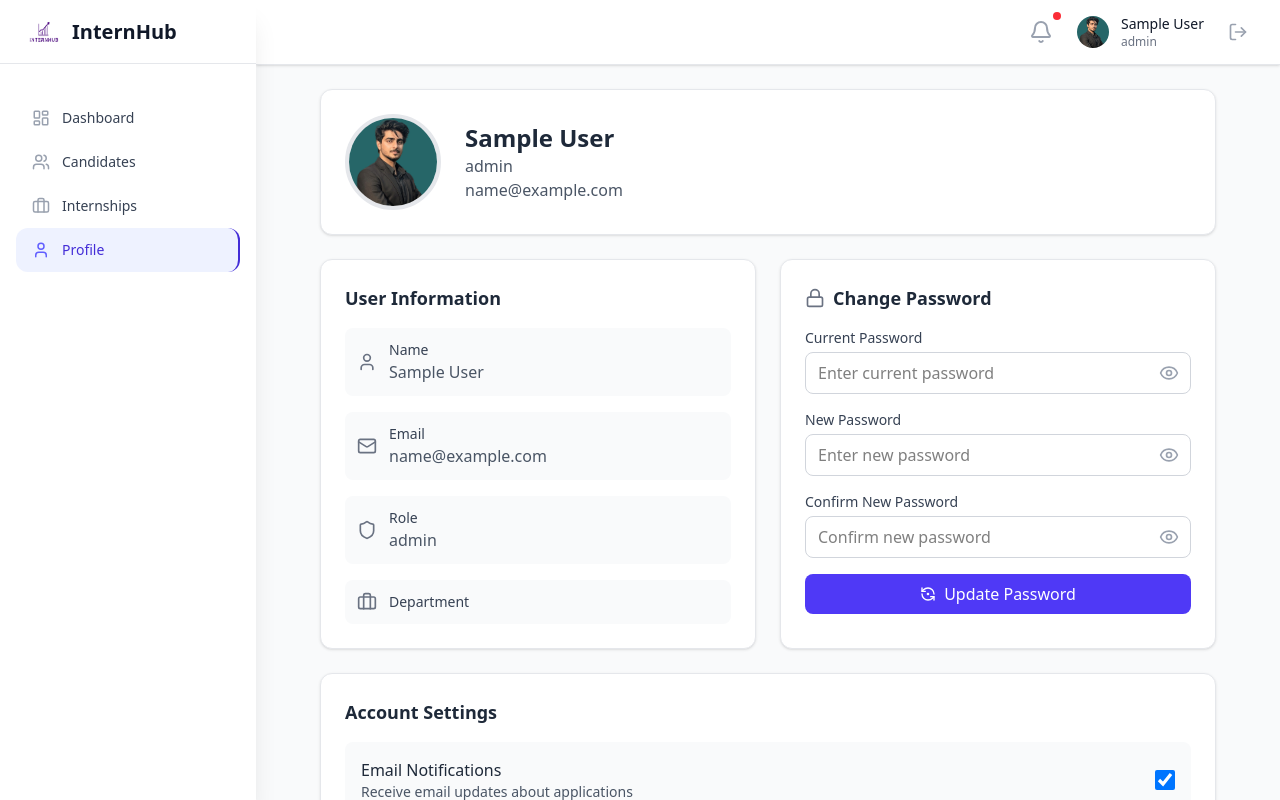
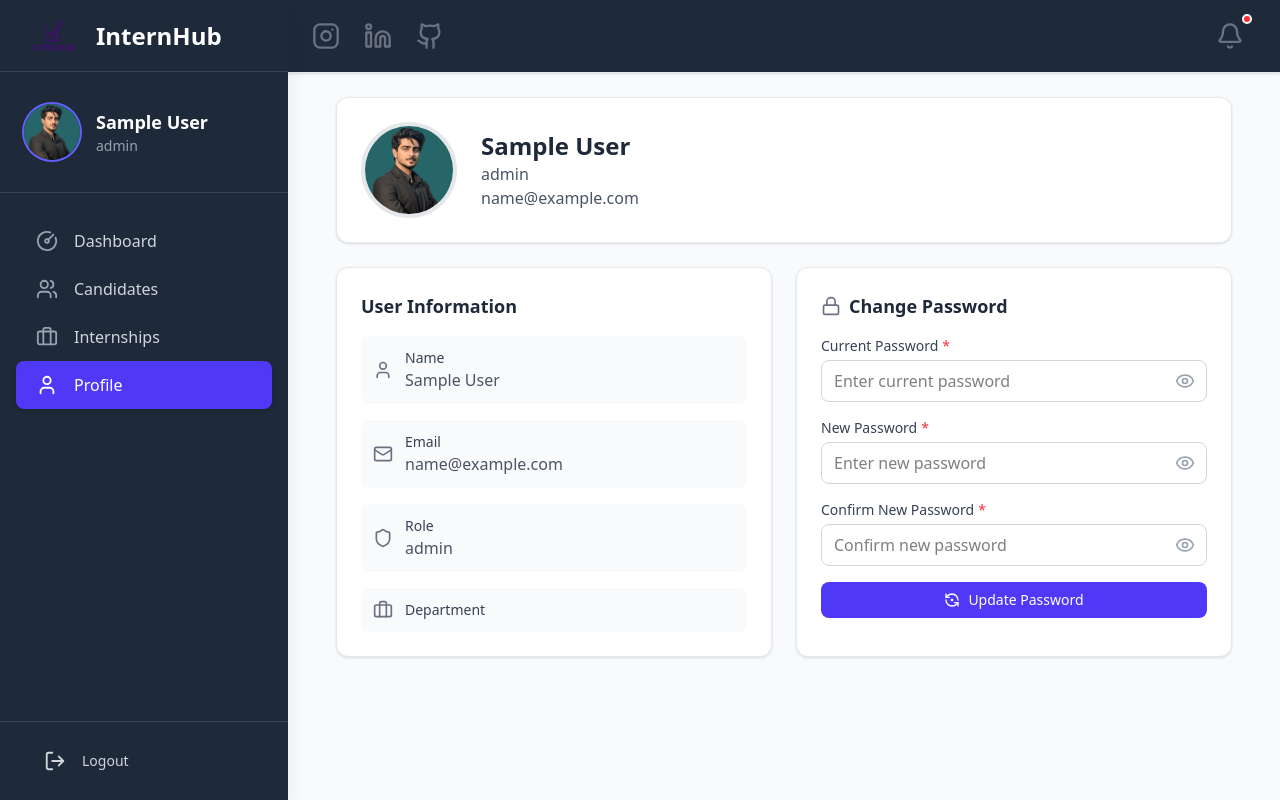
Before and after one commit to saadshakeel04/InternHub-Dashboard, a React (Vite) app: page /profile in a window 1280 px wide. Built offline with nearby package versions, Linux system fonts and the light colour scheme; sample sign-in values are in the browser's storage.

Commit message:
Updated Sidebar and Topbar

```diff
--- a/src/components/Button.jsx
+++ b/src/components/Button.jsx
@@ -13,9 +13,7 @@ const Button = ({
 
   const variants = {
     primary: 'bg-indigo-600 text-white hover:bg-indigo-700 focus:ring-indigo-500',
-    secondary: 'bg-gray-200 text-gray-800 hover:bg-gray-300 focus:ring-gray-500',
-    danger: 'bg-red-600 text-white hover:bg-red-700 focus:ring-red-500',
-    dark: 'bg-indigo-700 text-white hover:bg-indigo-800 focus:ring-indigo-700'
+    sidebar: 'text-gray-300 hover:text-red-400 hover:bg-gray-700 transition-colors duration-200',
   };
 
   const sizes = {
@@ -26,14 +24,14 @@ const Button = ({
 
   const combinedClassName = `${baseStyles} ${variants[variant]} ${sizes[size]} ${
     disabled ? 'opacity-50 cursor-not-allowed' : ''
-  } ${className || ''}`.trim(); // .trim() to remove any extra spaces
+  } ${className || ''}`.trim();
 
   return (
     <button
       type={type}
       onClick={onClick}
       disabled={disabled}
-      className={combinedClassName} // Use the combined string
+      className={combinedClassName}
     >
       {children}
     </button>
--- a/src/components/FormInput.jsx
+++ b/src/components/FormInput.jsx
@@ -7,25 +7,61 @@ const FormInput = ({
   onChange,
   error,
   required = false,
-  placeholder
+  placeholder,
+  rightElement,
+  name,
+  rows
 }) => {
+
+  const inputClasses = `w-full px-3 py-2 border rounded-lg focus:outline-none focus:ring-2 focus:ring-indigo-500 focus:border-transparent transition-colors ${
+    rightElement ? 'pr-10' : '' // Add right padding if rightElement exists
+  } ${
+    error ? "border-red-500" : "border-gray-300"
+  }`;
+
+  const renderInput = () => {
+    if (type === "textarea") {
+      return (
+        <textarea
+          name={name}
+          value={value}
+          onChange={onChange}
+          placeholder={placeholder}
+          rows={rows || 3} // Default rows to 3 if not provided
+          className={inputClasses}
+        />
+      );
+    }
+    return (
+      <input
+        type={type}
+        name={name}
+        value={value}
+        onChange={onChange}
+        placeholder={placeholder}
+        className={inputClasses}
+      />
+    );
+  };
+
   return (
-    //styling the form
+    // Styling the form input container
     <div className="mb-4">
       <label className="block text-sm font-medium text-gray-700 mb-1">
         {label}
         {required && <span className="text-red-500 ml-1">*</span>}
       </label>
-      <input
-        type={type}
-        value={value}
-        onChange={onChange}
-        placeholder={placeholder}
-        // Alternative to clsx using template literals and ternary operator
-        className={`w-full px-3 py-2 border rounded-lg focus:outline-none focus:ring-2 focus:ring-indigo-500 focus:border-transparent transition-colors ${
-          error ? "border-red-500" : "border-gray-300"
-        }`}
-      />
+      {/* Relative container for the input and optional right element */}
+      <div className="relative">
+        {renderInput()}
+        {/* Conditional rendering for the right element */}
+        {rightElement && (
+          <div className="absolute inset-y-0 right-0 pr-3 flex items-center">
+            {rightElement}
+          </div>
+        )}
+      </div>
+      {/* Display error message if present */}
       {error && <p className="text-red-500 text-xs mt-1">{error}</p>}
     </div>
   );
--- a/src/components/InternCard.jsx
+++ b/src/components/InternCard.jsx
@@ -37,7 +37,8 @@ const InternshipCard = ({ internship, onEdit, onDelete }) => {
 
         <div className="space-y-2 mb-4">
           <div className="flex items-center text-sm text-gray-500">
-            <Calendar className="h-4 w-4 mr-2" /> {/* Calendar icon */}
+            <Calendar className="h-4 w-4 mr-2" />
+            {internship.postedDate}
           </div>
           <div className="flex items-center text-sm text-gray-500">
             <Banknote className="h-4 w-4 mr-2" />
--- a/src/components/Sidebar.jsx
+++ b/src/components/Sidebar.jsx
@@ -1,19 +1,24 @@
 import React from 'react';
 import { NavLink, useLocation } from 'react-router-dom';
 import {
-  LayoutDashboard,
+  CircleGauge,
   Users,
   Briefcase,
   User,
   X,
+  LogOut,
 } from 'lucide-react';
 import logo from '../assets/logo.png';
+import pic from '../assets/user.jpg';
+import { useAuth } from '../contexts/AuthContext';
+import Button from '../components/Button';
 
 export default function Sidebar({ isOpen, onClose }) {
+  const location = useLocation();
+  const { user, logout } = useAuth(); // Destructure user and logout from useAuth
 
-  const location = useLocation();
   const navigation = [
-    { name: 'Dashboard', href: '/dashboard', icon: LayoutDashboard },
+    { name: 'Dashboard', href: '/dashboard', icon: CircleGauge },
     { name: 'Candidates', href: '/candidates', icon: Users },
     { name: 'Internships', href: '/internships', icon: Briefcase },
     { name: 'Profile', href: '/profile', icon: User },
@@ -21,55 +26,74 @@ export default function Sidebar({ isOpen, onClose }) {
 
   return (
     <>
-      {/*For smaller screens(mobile)*/}
+      {/* Small screens (mobile) */}
       {isOpen && (
         <div
-          className="fixed inset-0 bg-black bg-opacity-50 z-40 md:hidden"
+          className="fixed inset-0 bg-white-700 bg-opacity-70 backdrop-blur-md z-40 md:hidden"
           onClick={onClose}
         />
       )}
 
-      {/* Sidebar */}
-<div className={`fixed inset-y-0 left-0 z-50 w-64 bg-white shadow-xl transform transition-transform duration-300 ease-in-out md:translate-x-0 md:static md:inset-0 ${isOpen ? 'translate-x-0' : '-translate-x-full'}`}>
+      <div className={`fixed inset-y-0 left-0 z-50 w-72 bg-gray-800 text-white shadow-xl transform transition-transform duration-300 ease-in-out md:translate-x-0 md:static md:inset-0 ${isOpen ? 'translate-x-0' : '-translate-x-full'}`}>
 
-
-        <div className="flex items-center justify-between h-16 px-6 border-b border-gray-200  ">
-          <div className="flex items-center ">
-            <img src={logo} className='h-10 w-10' ></img>
-            <span className="ml-2 text-xl font-bold text-gray-900">InternHub</span>
+        <div className="flex items-center justify-between h-18 px-6 border-b border-gray-700">
+          <div className="flex items-center">
+            <img src={logo} className='h-15 w-15' alt="InternHub Logo" />
+            <span className="ml-3 text-2xl font-extrabold text-white">InternHub</span>
           </div>
           <button
-            className="md:hidden p-2 rounded-md text-gray-400 hover:text-gray-500 hover:bg-gray-100"
+            className="md:hidden p-2 rounded-md text-gray-400 hover:text-white hover:bg-gray-700"
             onClick={onClose}
           >
-            <X className="h-6 w-6"  />
+            <X className="h-7 w-7" />
           </button>
         </div>
 
-        {/* Nav links */}
-        <nav className="mt-8 px-4">
+        <div className="flex items-center px-6 py-8 border-b border-gray-700">
+          <img
+            className="h-14 w-14 rounded-full object-cover ring-2 ring-indigo-500"
+            src={pic}
+            alt={user?.name || 'User'}
+          />
+          <div className="ml-4">
+            <div className="text-lg font-semibold text-white">{user?.name}</div>
+            <div className="text-sm text-gray-400">{user?.role}</div>
+          </div>
+        </div>
+
+        <nav className="mt-6 px-4">
           {navigation.map(({ name, href, icon: Icon }) => {
             const active = location.pathname === href;
             return (
               <NavLink
                 key={href}
                 to={href}
-                className={`flex items-center px-4 py-3 text-sm font-medium rounded-xl transition-colors duration-200 transition-all duration-200 hover:scale-105
+                className={`flex items-center px-5 py-3 text-base font-medium rounded-lg transition-colors duration-200 hover:scale-[1.02]
                   ${
                     active
-                      ? 'bg-indigo-50 text-indigo-700 border-r-2 border-indigo-700'
-                      : 'text-gray-700 hover:bg-gray-50 hover:text-gray-900'
+                      ? 'bg-indigo-600 text-white shadow-md'
+                      : 'text-gray-300 hover:bg-gray-700 hover:text-white'
                   }`}
                 onClick={onClose}
               >
-                <Icon size={18} className={`mr-3 h-5 w-5,
-                    ${active ? 'text-indigo-500' : 'text-gray-400'}`} />
+                <Icon size={22} className={`mr-4 ${active ? 'text-white' : 'text-gray-400'}`} />
                 {name}
               </NavLink>
             );
           })}
         </nav>
+
+        <div className="absolute bottom-0 left-0 w-full px-6 py-4 border-t border-gray-700">
+            <Button variant='sidebar'
+                onClick={logout}
+                className="flex items-center w-full px-5 py-3 text-base font-medium rounded-lg"
+                title="Logout"
+            >
+                <LogOut size={22} className="mr-4" />
+                Logout
+            </Button>
         </div>
+      </div>
     </>
   );
 }
--- a/src/components/Topbar.jsx
+++ b/src/components/Topbar.jsx
@@ -1,100 +1,81 @@
 import React, { useState } from 'react';
-import { Bell, Menu, LogOut } from 'lucide-react';
+import { Bell, Menu, LogOut, Instagram, Linkedin, Github } from 'lucide-react';
 import { useAuth } from '../contexts/AuthContext';
-import pic from '../assets/user.jpg';
-import { notifications } from '../data/notifications'; // Import mock notifications
+import { notifications } from '../data/notifications';
 
 export default function TopBar({ onMenuClick }) {
-
-  // getting user info and for performing logout
-  const { user, logout } = useAuth();
-
-  // State to control the visibility of the notifications dropdown
   const [showNotifications, setShowNotifications] = useState(false);
 
   const getRandomNotifications = () => {
-    // Shuffle the array to get random 3 notifications
     const shuffled = [...notifications].sort(() => 0.5 - Math.random());
     return shuffled.slice(0, 3);
   };
 
-  // Get random notifications each time the component renders or state updates
   const currentNotifications = getRandomNotifications();
 
   const handleBellClick = () => {
-    setShowNotifications(prev => !prev); // Toggle notification dropdown visibility
+    setShowNotifications(prev => !prev);
   };
 
   return (
-    <header className="bg-white shadow-sm border-b border-gray-200">
-      <div className="flex items-center justify-between px-6 h-16">
-        <div className="flex items-center">
+    <header className="bg-gray-800 bg-opacity-75 shadow-sm border-b border-gray-200">
+      <div className="flex items-center justify-between px-6 h-18">
+
+        <div className="flex items-center space-x-6">
           <button
-            onClick={onMenuClick} // Calls the func to open/close the sidebar
-            className="md:hidden p-2 rounded-md text-gray-400 hover:text-gray-500 hover:bg-gray-100"
+            onClick={onMenuClick}
+            className="md:hidden p-3 rounded-md text-gray-500 hover:text-gray-700 hover:bg-gray-100 transition-all duration-200" // Larger padding
           >
-            <Menu className="h-6 w-6" />
+            <Menu className="h-7 w-7" />
           </button>
+
+          <div className="flex items-center space-x-6 text-gray-500"> {/* Larger space-x, hidden on small screens */}
+            <a href="https://www.instagram.com/malik.saad04/" target="_blank" rel="noopener noreferrer" className="hover:text-pink-600 transition-colors duration-200">
+              <Instagram className="h-7 w-7" />
+            </a>
+            <a href="https://www.linkedin.com/in/saad-shakeel-419063259/" target="_blank" rel="noopener noreferrer" className="hover:text-blue-700 transition-colors duration-200">
+              <Linkedin className="h-7 w-7" />
+            </a>
+            <a href="https://github.com/saadshakeel04" target="_blank" rel="noopener noreferrer" className="hover:text-gray-900 transition-colors duration-200">
+              <Github className="h-7 w-7" />
+            </a>
+          </div>
         </div>
 
-        <div className="flex items-center space-x-4">
+        <div className="flex items-center space-x-6">
           <div className="relative">
             <button
-              onClick={handleBellClick} // Use the new handler for bell click
-              className="p-2 rounded-full text-gray-400 hover:text-gray-500 hover:bg-gray-100 relative transition-all duration-200 hover:scale-105"
+              onClick={handleBellClick}
+              className="p-3 text-gray-500 hover:text-gray-600 relative transition-all duration-200"
             >
-              <Bell className="h-6 w-6" />
-              {currentNotifications.some(notif => !notif.read) && (
-                <span className="absolute top-0 right-0 h-2 w-2 bg-red-500 rounded-full"></span>
-              )}
+              <Bell className="h-7 w-7 cursor-pointer" />
+                <span className="absolute top-1 right-1 h-2.5 w-2.5 bg-red-500 rounded-full border-2 border-white"></span>
             </button>
 
-            {/* Notifications */}
             {showNotifications && (
-              <div className="absolute right-0 mt-2 w-72 bg-white rounded-md shadow-lg py-1 z-50 border border-gray-200">
-                <div className="px-4 py-2 text-sm font-medium text-gray-800 border-b border-gray-200">
+              <div className="absolute right-0 mt-3 w-80 bg-white rounded-lg shadow-xl py-2 z-50 border border-gray-200 animate-fade-in-down"> {/* Removed backdrop-blur for crispness */}
+                <div className="px-4 py-3 text-base font-medium text-gray-800 border-b border-gray-200"> {/* Increased font size */}
                   Notifications
                 </div>
                 {currentNotifications.length > 0 ? (
                   currentNotifications.map(notification => (
                     <div
                       key={notification.id}
-                      className="px-4 py-3 border-b border-gray-100 last:border-b-0 text-gray-900" // Changed to always be text-gray-900
+                      className="px-4 py-3 border-b border-gray-100 last:border-b-0 text-gray-900 hover:bg-gray-50 transition-colors duration-150 cursor-pointer" // Added hover
                     >
                       <p className="text-sm">{notification.message}</p>
-                      <p className="text-xs text-gray-400 mt-1">{new Date(notification.date).toLocaleDateString()}</p>
+                      <p className="text-xs text-gray-500 mt-1">{new Date(notification.date).toLocaleDateString()}</p> {/* Changed date color for clarity */}
                     </div>
                   ))
                 ) : (
                   <div className="px-4 py-3 text-sm text-gray-500">No new notifications.</div>
                 )}
                 <div className="px-4 py-2 text-center border-t border-gray-200">
-                  <button className="text-sm text-indigo-600 hover:text-indigo-800">View All</button>
+                  <button className="text-sm text-indigo-600 hover:text-indigo-800 font-semibold">View All</button> {/* Added font-semibold */}
                 </div>
               </div>
             )}
           </div>
-
-          <div className="flex items-center space-x-3">
-            <img
-              className="h-8 w-8 rounded-full object-cover ring-2 ring-transparent hover:ring-indigo-500 transition-all duration-200"
-              src={pic}
-              alt={user?.name || 'User'}
-            />
-            <div className="hidden md:block">
-              <div className="text-sm font-medium text-gray-900">{user?.name}</div>
-              <div className="text-xs text-gray-500">{user?.role}</div>
-            </div>
-          </div>
-
-          {/* Logout btn */}
-          <button
-            onClick={logout} // Calls the logout function from AuthContext
-            className="p-2 rounded-full text-gray-400 hover:text-red-500 hover:bg-red-50 transition-all duration-200 hover:scale-105"
-            title="Logout"
-          >
-            <LogOut className="h-5 w-5" />
-          </button>
         </div>
       </div>
     </header>
--- a/src/pages/CandidatesPage.jsx
+++ b/src/pages/CandidatesPage.jsx
@@ -214,7 +214,7 @@ const Candidates = () => {
                       <div className="text-gray-600">{candidate.appliedInternship}</div>
                     </td>
                     <td className="px-6 py-4 whitespace-nowrap">
-                      {/* StatusBadge component to display candidate status */}
+                      {/* StatusBadge component to show candidate status */}
                       <StatusBadge status={candidate.status} />
                     </td>
                     <td className="px-6 py-4 whitespace-nowrap text-gray-600">
--- a/src/pages/InternshipsPage.jsx
+++ b/src/pages/InternshipsPage.jsx
@@ -4,8 +4,6 @@ import { internships as initialinternships } from '../data/internships';
 import InternshipCard from '../components/InternCard';
 import InternshipModal from '../components/InternModal';
 
-
-// This component manages the entire internship listing page
 
 const InternshipsPage = () => {
   // State to manage the list of internships
--- a/src/pages/ProfilePage.jsx
+++ b/src/pages/ProfilePage.jsx
@@ -1,10 +1,11 @@
 import React, { useState } from 'react';
-import { User, Mail, Shield, Lock, RefreshCcwDot, Briefcase,Eye,EyeOff } from 'lucide-react';
+import { User, Mail, Shield, Lock, RefreshCcwDot, Briefcase, Eye, EyeOff } from 'lucide-react';
 import { useAuth } from '../contexts/AuthContext';
+import Button from '../components/Button';
+import FormInput from '../components/FormInput';
 import pic from '../assets/user.jpg';
 
 const ProfilePage = () => {
-
   //creating essentials for password changing
   const { user } = useAuth();
   const [passData, setpassData] = useState({
@@ -56,7 +57,6 @@ const ProfilePage = () => {
     setTimeout(() => setSuccessMessage(''), 2000);
   };
 
-
   //changing the password logic
   const handlePasswordChange = (e) => {
     const { name, value } = e.target;
@@ -74,23 +74,7 @@ const ProfilePage = () => {
       [field]: !prev[field]
     }));
   };
-  const NotifSettings = [
-    {
-      title: 'Email Notifications',
-      desc: 'Receive email updates about applications',
-      checked: true
-    },
-    {
-      title: 'SMS Notifications',
-      desc: 'Get text alerts for urgent updates',
-      checked: false
-    },
-    {
-      title: 'Weekly Reports',
-      desc: 'Receive weekly analytics summaries',
-      checked: true
-    }
-  ];
+
 
   return (
     <div className="max-w-4xl mx-auto space-y-6 animate-fadeIn">
@@ -163,25 +147,20 @@ const ProfilePage = () => {
           <div className="space-y-4">
             {['currPass', 'newPass', 'confirmPass'].map((field) => (
               <div key={field}>
-                <label className="block text-sm font-medium text-gray-700 mb-1">
-                  {field === 'currPass' ? 'Current Password': field === 'newPass' ? 'New Password' : 'Confirm New Password'}
-                </label>
-                <div className="relative">
-                  <input
+                <FormInput
+                  label={field === 'currPass' ? 'Current Password': field === 'newPass' ? 'New Password' : 'Confirm New Password'}
                   type={showPasswords[field] ? 'text' : 'password'}
                   name={field}
                   value={passData[field]}
                   onChange={handlePasswordChange}
-                    className={`w-full px-3 py-2 pr-10 border rounded-lg focus:outline-none focus:ring-2 focus:ring-indigo-500 ${
-                      errors[field] ? 'border-red-400' : 'border-gray-300'
-                    }`}
+                  error={errors[field]}
                   placeholder={
                     field === 'currPass'? 'Enter current password': field === 'newPass' ? 'Enter new password': 'Confirm new password'
                   }
-                  />
+                  required
+                  rightElement={
                     <button
                       type="button"
-                    className="absolute inset-y-0 right-0 pr-3 flex items-center"
                       onClick={() => PassToggle(field)}
                     >
                       {showPasswords[field] ? (
@@ -190,45 +169,20 @@ const ProfilePage = () => {
                         <Eye className="h-5 w-5 text-gray-400 hover:text-gray-600 transition-colors" />
                       )}
                     </button>
-                </div>
-                {errors[field] && (
-                  <p className="text-sm text-red-600 mt-1">{errors[field]}</p>
-                )}
+                  }
+                />
               </div>
             ))}
 
-            <button
+            <Button
               type="button"
               onClick={handlePasswordSubmit}
-              className="w-full flex items-center justify-center px-4 py-2 rounded-lg bg-indigo-600 text-white hover:bg-indigo-700 transition-all duration-200 hover:scale-103 transition-colors"
+              className="w-full flex items-center justify-center transition-all duration-200 hover:scale-103"
             >
               <RefreshCcwDot className="h-4 w-4 mr-2" />
               Update Password
-            </button>
+            </Button>
           </div>
-        </div>
-      </div>
-
-      {/* Account Settings */}
-      <div className="bg-white rounded-xl shadow-sm border border-gray-200 p-6">
-  <h3 className="text-lg font-semibold text-gray-800 mb-4">Account Settings</h3>
-  <div className="space-y-4">
-    {NotifSettings.map(({ title, desc, checked }) => (
-      <div
-        key={title}
-        className="flex items-center justify-between p-4 bg-gray-50 rounded-lg"
-      >
-        <div>
-          <p className="font-medium text-gray-800">{title}</p>
-          <p className="text-sm text-gray-600">{desc}</p>
-        </div>
-        <input
-          type="checkbox"
-          className="form-checkbox h-5 w-5 text-indigo-600"
-          defaultChecked={checked}
-        />
-      </div>
-    ))}
         </div>
       </div>
 
```
Also changed, not shown: src/pages/LoginPage.jsx (+9 -11 lines). Lines whose indentation alone changed are shown as unchanged.
